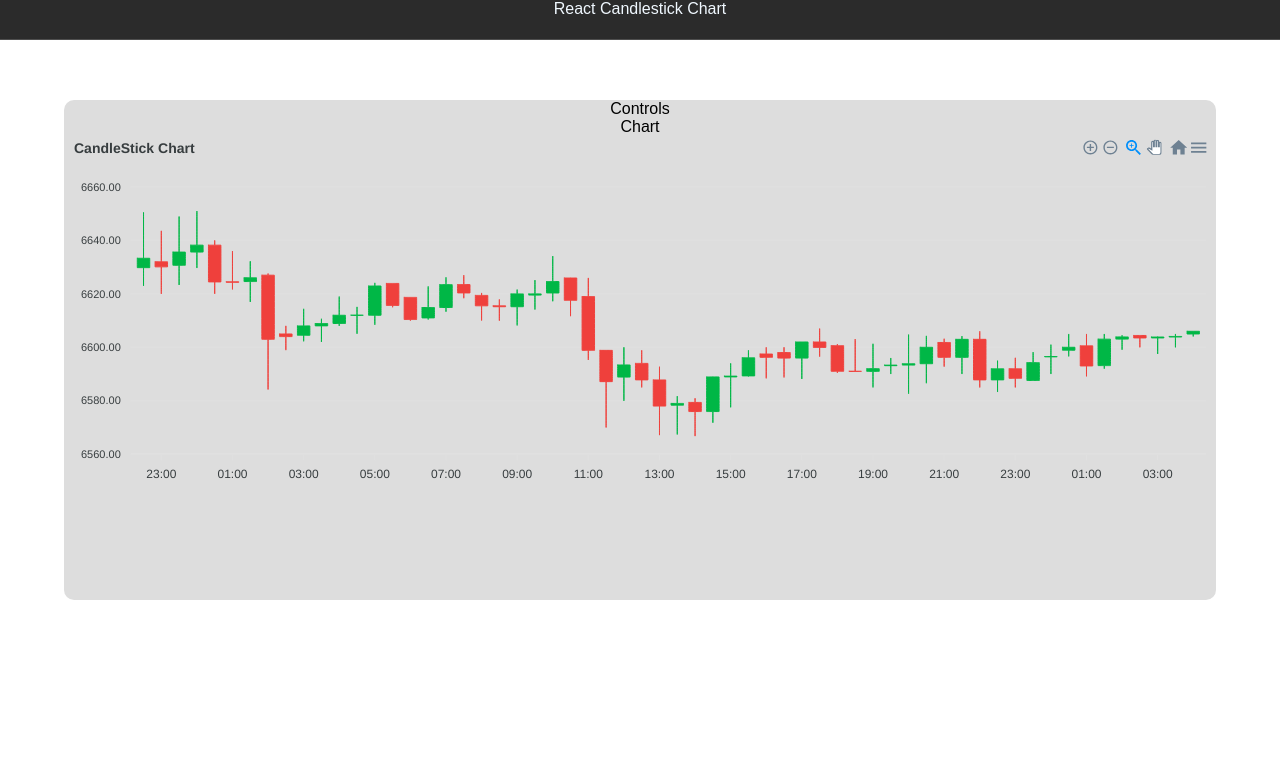
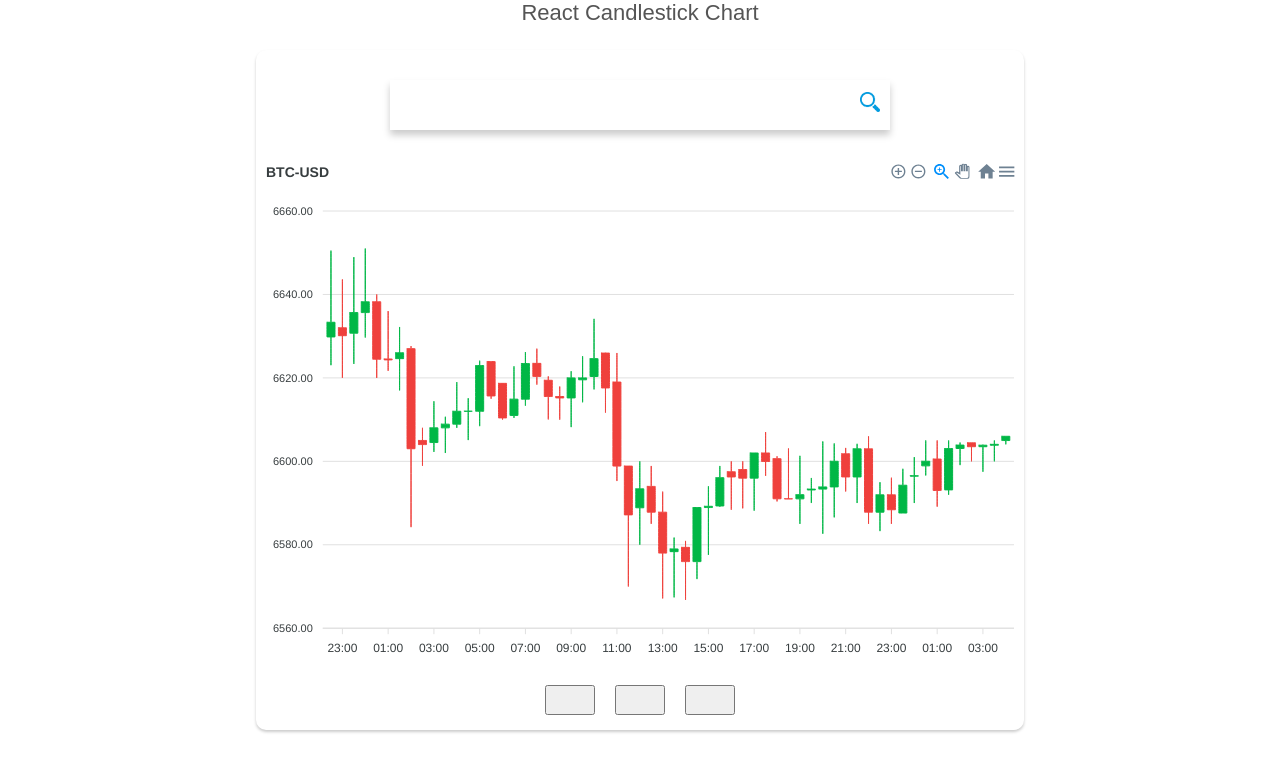
Before and after one commit to nicolasleivab/React-Candlestick-Chart, a React (Create React App) app: page / in a window 1280 px wide. Shown: the top 772 px of the page. Built offline with nearby package versions, Linux system fonts and the light colour scheme.

Commit message:
Layout updated

```diff
--- a/src/App.module.css
+++ b/src/App.module.css
@@ -1,13 +1,13 @@
 .Nav{
     height: 40px;
     width: 100%;
-    position: fixed;
+    position: absolute;
     z-index: 3;
+    font-size: 2.2rem;
     top: 0;
     left: 0;
-    background-color: #2B2B2B;
-    color: aliceblue;
+    background-color: #FFF;
+    color: #555;
     overflow-x: hidden;
     overflow-y: hidden;
-    border-bottom: solid #4E4E4E 1px;
 }
--- a/src/components/Candlestick/Candlestick.js
+++ b/src/components/Candlestick/Candlestick.js
@@ -1,6 +1,7 @@
 import React, { Component } from 'react';
 import apexcharts from "react-apexcharts"
 import ReactApexChart from "react-apexcharts";
+import styles from './Candlestick.module.css';
 
 class CandleStickChart extends Component {
 
@@ -10,7 +11,7 @@ class CandleStickChart extends Component {
         this.state = {
             options: {
                 title: {
-                    text: 'CandleStick Chart',
+                    text: 'BTC-USD',
                     align: 'left'
                 },
                 xaxis: {
@@ -20,6 +21,17 @@ class CandleStickChart extends Component {
                     tooltip: {
                         enabled: true
                     }
+                }
+            },
+            style: {
+                background: '#000',
+                color: '#777',
+                fontSize: '12px',
+                padding: {
+                    left: 10,
+                    right: 10,
+                    top: 10,
+                    bottom: 10
                 }
             },
             series: [{
@@ -271,8 +283,8 @@ class CandleStickChart extends Component {
     render() {
         return (
             <div>
-                <div id="chart">
-                    <ReactApexChart options={this.state.options} series={this.state.series} type="candlestick" height="350" />
+                <div id="chart" className={styles.CandleStick}>
+                    <ReactApexChart options={this.state.options} series={this.state.series} type="candlestick" height="500" />
                 </div>
                 <div id="html-dist">
                 </div>
--- /dev/null
+++ b/src/components/Candlestick/Candlestick.module.css
@@ -0,0 +1,3 @@
+.CandleStick{
+
+}
--- a/src/components/Layout/Layout.js
+++ b/src/components/Layout/Layout.js
@@ -6,9 +6,6 @@ import ChartContainer from '../../containers/ChartContainer'
 const layout = ( props ) =>(
     <Auxiliar>
         <main className={styles.Layout}>
-            <div>Controls</div>
-            {props.children}
-            <div>Chart</div>
             <ChartContainer/>
         </main>
     </Auxiliar>
--- a/src/components/Layout/Layout.module.css
+++ b/src/components/Layout/Layout.module.css
@@ -1,7 +1,8 @@
 .Layout{
-    margin: 10rem auto;
-    width: 90%;
-    height: 50rem;
-    background-color: #ddd;
+    margin: 5rem auto;
+    width: 60%;
+    height: 68rem;
+    background-color:white;
     border-radius: 1rem;
+    box-shadow: 0px 2px 3px #ccc;
 }
--- a/src/containers/ChartContainer.js
+++ b/src/containers/ChartContainer.js
@@ -1,6 +1,7 @@
 import React, { Component } from 'react';
 import Auxiliar from '../hoc/Auxiliar/Auxiliar';
 import CandleStickChart from "../components/Candlestick/Candlestick";
+import styles from './ChartContainer.module.css';
 
 class ChartContainer extends Component{
     state = {
@@ -11,7 +12,15 @@ class ChartContainer extends Component{
 
         return(
             <Auxiliar>
+                <div>
+                <input/>
+                </div>
                 <CandleStickChart/>
+                <div>
+                    <button className={styles.btngray}></button>
+                    <button className={styles.btngray}></button>
+                    <button className={styles.btngray}></button>
+                </div>
             </Auxiliar>
         );
     }
--- a/src/containers/ChartContainer.module.css
+++ b/src/containers/ChartContainer.module.css
@@ -0,0 +1,19 @@
+.btngray{
+    width: 5rem;
+    height: 3rem;
+    margin: 1rem;
+}
+
+input{
+    margin: 3rem;
+    height: 5rem;
+    width: 50rem;
+    padding: 0 0 0 3rem;
+    background-size: 2rem;
+    border:0;
+    background-repeat:no-repeat;
+    background-position: 47rem 1.2rem;
+    background-image: url('./img/search.png');
+    box-shadow: 0px 5px 7px #ccc;
+
+}
```
Also changed, not shown: src/containers/img/search.png (added), src/img/search.png (added).
